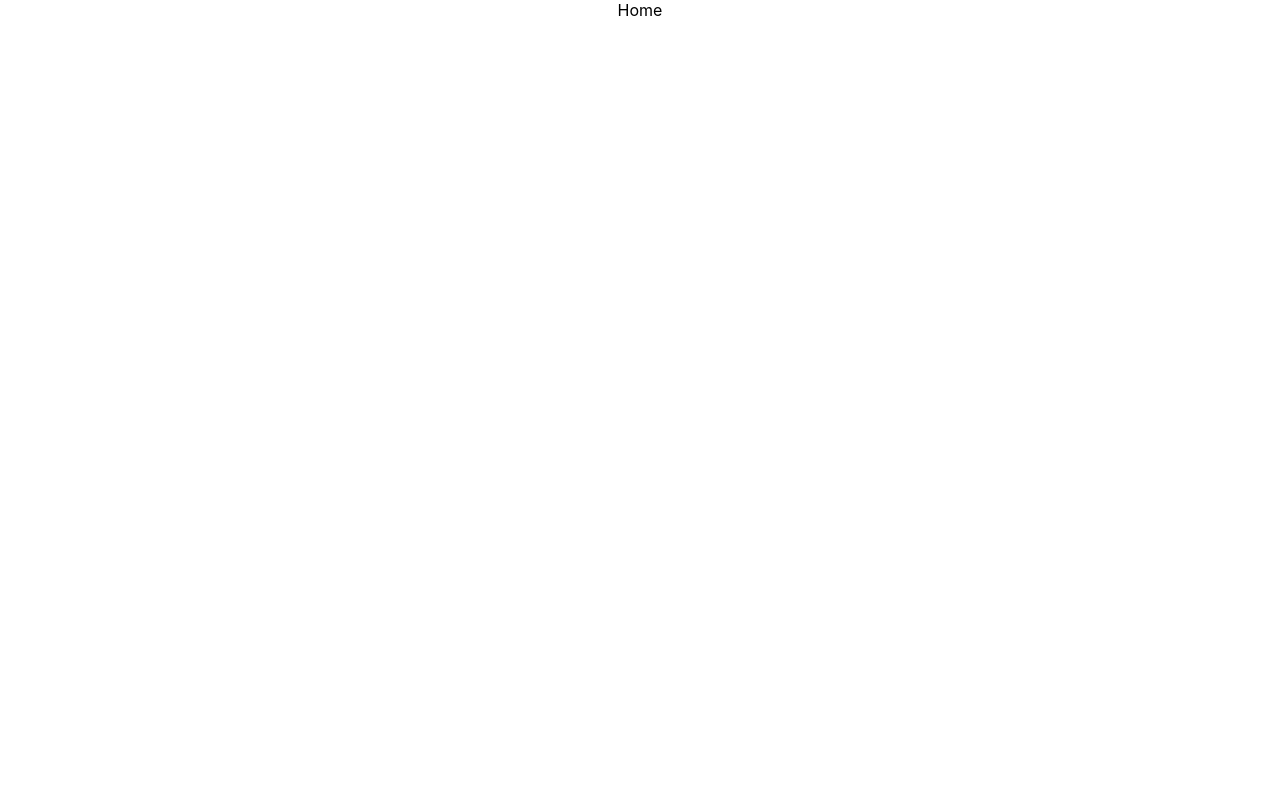
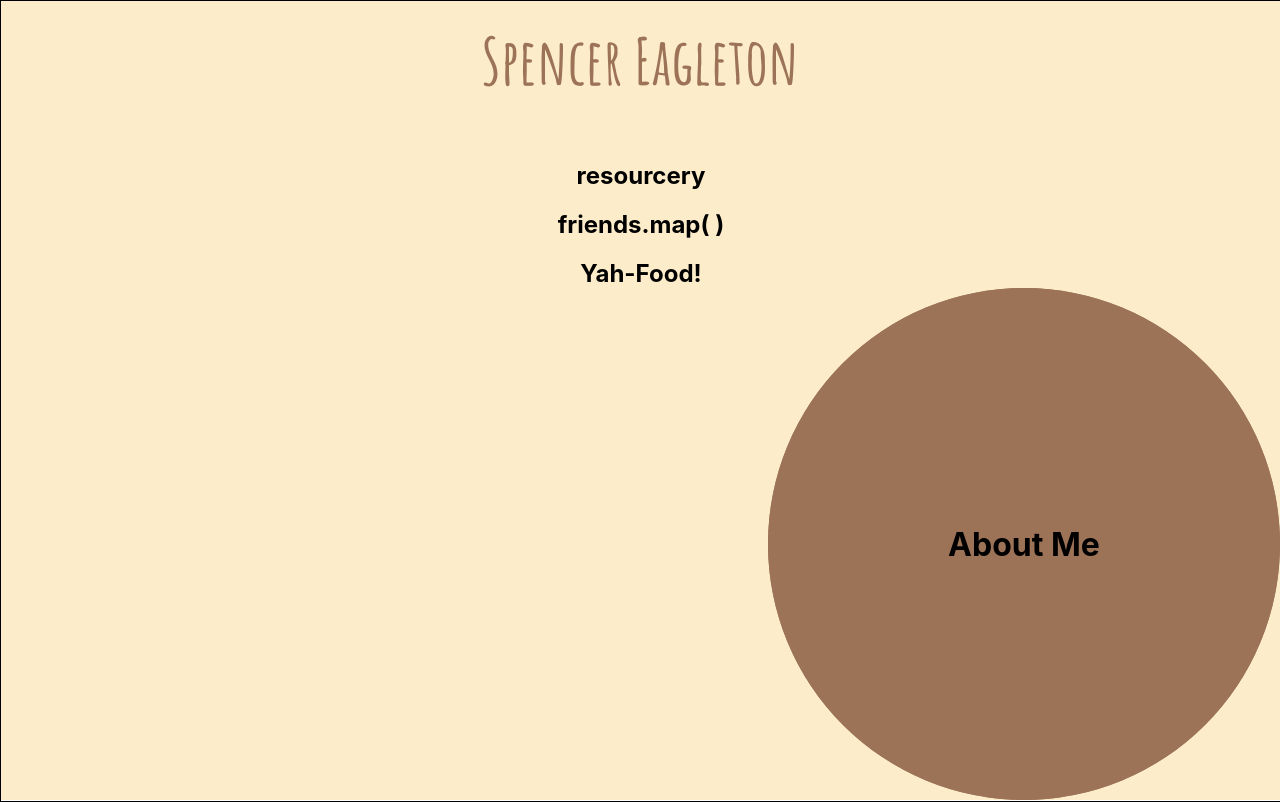
Before and after one commit to spencer-eagleton/portfolio, a React (Create React App) app: page / in a window 1280 px wide. Built offline with nearby package versions, Linux system fonts and the light colour scheme.

Commit message:
basic styles

```diff
--- a/src/App.css
+++ b/src/App.css
@@ -1,31 +1,14 @@
 .App {
   text-align: center;
-}
-
-.App-logo {
-  height: 40vmin;
-  pointer-events: none;
+  background-color: #fcecc9;
+  width: 100vw;
+  height: 100vh;
 }
 
 @media (prefers-reduced-motion: no-preference) {
   .App-logo {
     animation: App-logo-spin infinite 20s linear;
   }
-}
-
-.App-header {
-  background-color: #282c34;
-  min-height: 100vh;
-  display: flex;
-  flex-direction: column;
-  align-items: center;
-  justify-content: center;
-  font-size: calc(10px + 2vmin);
-  color: white;
-}
-
-.App-link {
-  color: #61dafb;
 }
 
 @keyframes App-logo-spin {
--- a/src/App.js
+++ b/src/App.js
@@ -2,10 +2,12 @@ import "./App.css";
 import { BrowserRouter, Route, Routes } from "react-router-dom";
 import Home from "./Views/Home/Home";
 import About from "./Views/About/About";
+import Header from "./Components/Header/Header";
 
 function App() {
   return (
     <div className="App">
+      <Header />
       <BrowserRouter>
         <Routes>
           <Route path="/" element={<Home />} />
--- /dev/null
+++ b/src/Components/AboutButton/AboutButton.css
@@ -0,0 +1,10 @@
+.about-button {
+  width: 40vw;
+  height: 40vw;
+  background-color: #9d7357;
+  display: flex;
+  flex-direction: column;
+  align-items: center;
+  justify-content: center;
+  position: fixed;
+}
--- /dev/null
+++ b/src/Components/AboutButton/AboutButton.jsx
@@ -0,0 +1,9 @@
+import "./AboutButton.css";
+
+export default function AboutButton() {
+  return (
+    <div className="about-button">
+      <h1>About Me</h1>
+    </div>
+  );
+}
--- /dev/null
+++ b/src/Components/Header/Header.css
@@ -0,0 +1,13 @@
+@import url("https://fonts.googleapis.com/css2?family=Amatic+SC:wght@400;700&family=Chakra+Petch:wght@600&display=swap");
+
+.header {
+  color: #9d7357;
+  height: 15vh;
+  width: 100vw;
+  display: flex;
+  justify-content: center;
+  align-items: center;
+  font-family: "Amatic SC", cursive;
+  font-size: 2em;
+  position: fixed;
+}
--- a/src/Components/Header/Header.jsx
+++ b/src/Components/Header/Header.jsx
@@ -1,3 +1,9 @@
+import "./Header.css";
+
 export default function Header() {
-  return <div>Header</div>;
+  return (
+    <div className="header">
+      <h1>Spencer Eagleton</h1>
+    </div>
+  );
 }
--- /dev/null
+++ b/src/Views/Home/Home.css
@@ -0,0 +1,16 @@
+.home {
+  height: 100%;
+  width: 100vw;
+  border: 1px solid black;
+}
+
+.projects {
+  margin-top: 20vh;
+}
+
+.about-button {
+  position: absolute;
+  bottom: 0;
+  right: 0;
+  border-radius: 100%;
+}
--- a/src/Views/Home/Home.jsx
+++ b/src/Views/Home/Home.jsx
@@ -1,3 +1,23 @@
+import "./Home.css";
+import AboutButton from "../../Components/AboutButton/AboutButton";
+
 export default function Home() {
-  return <div>Home</div>;
+  return (
+    <div className="home">
+      <div className="projects">
+        <div>
+          <h2>resourcery</h2>
+        </div>
+        <div>
+          <h2>friends.map( )</h2>
+        </div>
+        <div>
+          <h2>Yah-Food!</h2>
+        </div>
+      </div>
+      <div className="about-button">
+        <AboutButton />
+      </div>
+    </div>
+  );
 }
--- a/src/index.css
+++ b/src/index.css
@@ -1,13 +1,14 @@
 body {
+  top: 0;
   margin: 0;
-  font-family: -apple-system, BlinkMacSystemFont, 'Segoe UI', 'Roboto', 'Oxygen',
-    'Ubuntu', 'Cantarell', 'Fira Sans', 'Droid Sans', 'Helvetica Neue',
+  font-family: -apple-system, BlinkMacSystemFont, "Segoe UI", "Roboto", "Oxygen",
+    "Ubuntu", "Cantarell", "Fira Sans", "Droid Sans", "Helvetica Neue",
     sans-serif;
   -webkit-font-smoothing: antialiased;
   -moz-osx-font-smoothing: grayscale;
 }
 
 code {
-  font-family: source-code-pro, Menlo, Monaco, Consolas, 'Courier New',
+  font-family: source-code-pro, Menlo, Monaco, Consolas, "Courier New",
     monospace;
 }
```
